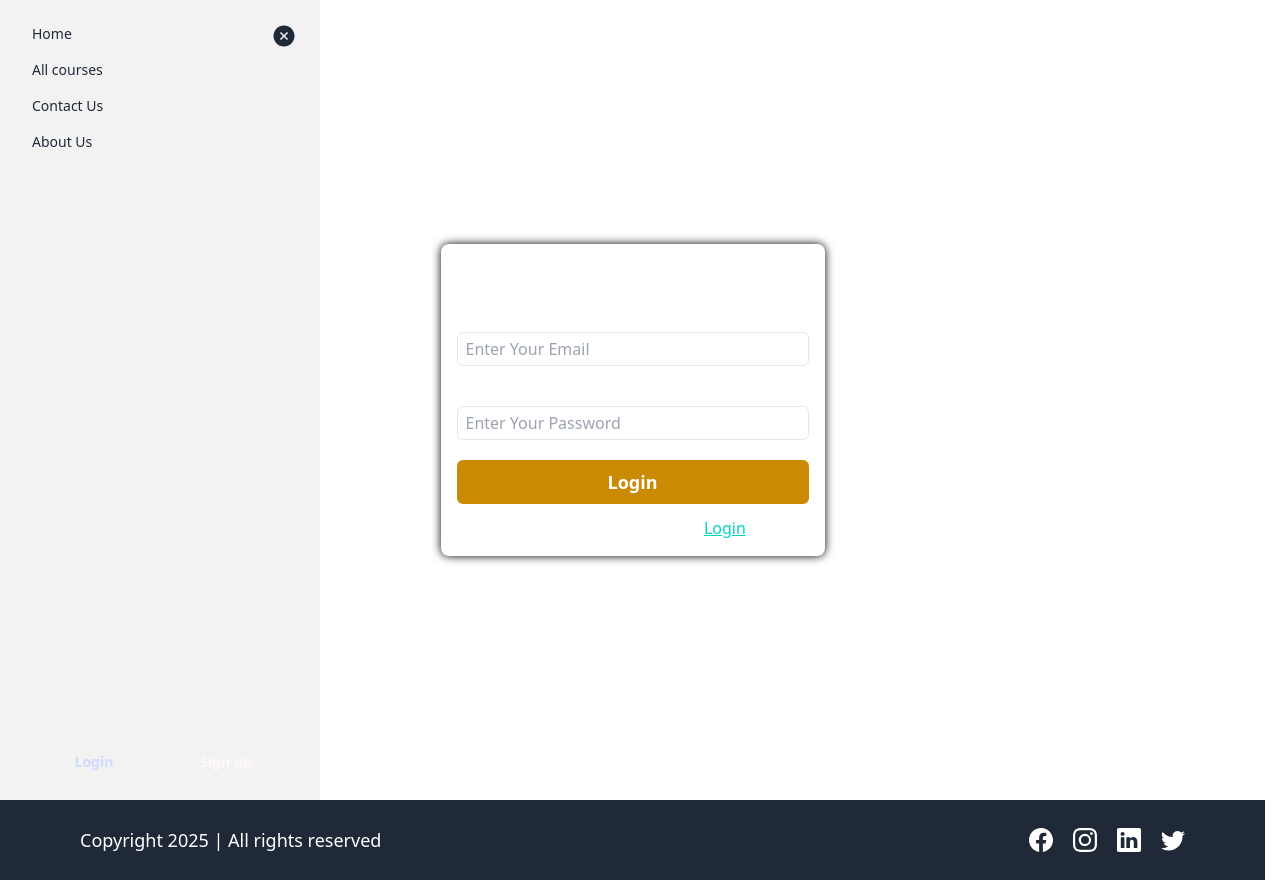
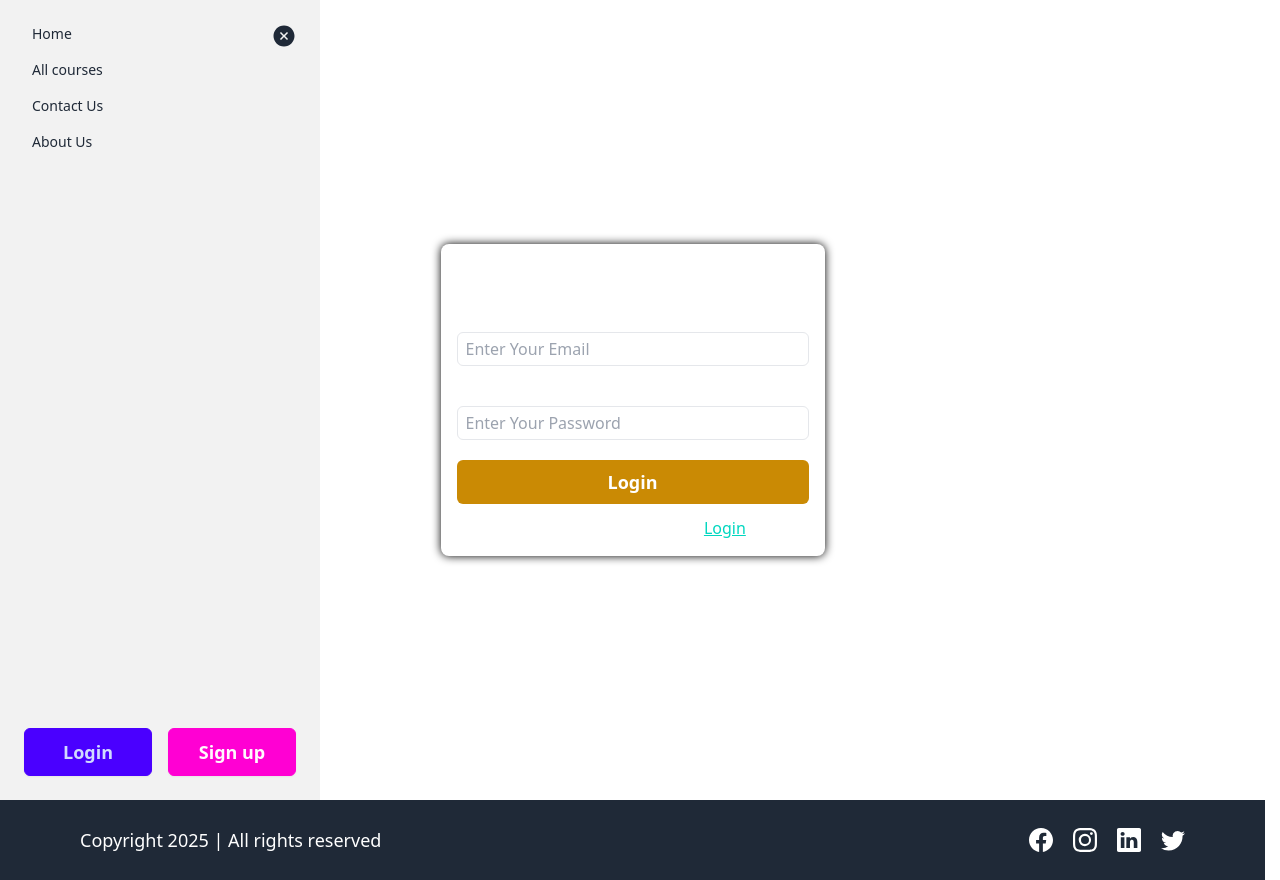
Before and after one commit to DevRahulll/LMS-Learning-Management-System, a React (Vite) app in the folder Frontend/: page /login in a window 1280 px wide. Both pictures are taken after a click on the label 32 px from the left and 32 px from the top of the page. Built offline with nearby package versions, Linux system fonts and the light colour scheme.

Commit message:
button issue fixed in layout page

```diff
--- a/Frontend/src/Layouts/HomeLayout.jsx
+++ b/Frontend/src/Layouts/HomeLayout.jsx
@@ -90,25 +90,31 @@ function HomeLayout({ children }) {
 
                         {!isLoggedIn && (
                             <li className='absolute bottom-4 w-[90%]'>
-                                <div className='w-full flex items-center justify-center'>
-                                    <button className="btn-primary px-4 py-1 font-semibold rounded-md w-full">
-                                        <Link to='/login'>Login</Link>
+                                <div className='w-full flex gap-4 items-center justify-center'>
+                                    <button className="btn btn-primary text-[18px] px-4 py-1 font-semibold rounded-md w-[50%]"
+                                        onClick={() => navigate('/login')}
+                                    >
+                                        Login
                                     </button>
-                                    <button className="btn-secondary px-4 py-1 font-semibold rounded-md w-full">
-                                        <Link to='/signup'>Sign up</Link>
+                                    <button className="btn btn-secondary text-[18px] px-4 py-1 font-semibold rounded-md w-[50%]"
+                                        onClick={() => navigate('/signup')}
+                                    >
+                                        Sign up
                                     </button>
                                 </div>
                             </li>
                         )}
 
                         {isLoggedIn && (
-                            <li className='absolute bottom-4 w-[90%]'> {/*issue */}
+                            <li className='absolute bottom-4 w-[90%]'>
                                 <div className='w-full flex items-center justify-center'>
-                                    <button className="btn-primary px-4 py-1 font-semibold rounded-md w-full">
-                                        <Link to='/user/profile'>Profile</Link>
+                                    <button className="btn btn-primary text-[18px] px-4 py-1 font-semibold rounded-md w-[50%]"
+                                        onClick={() => navigate('/user/profile')}>
+                                        Profile
                                     </button>
-                                    <button className="btn-secondary px-4 py-1 font-semibold rounded-md w-full">
-                                        <Link onClick={handleLogout}>Logout</Link>
+                                    <button className="btn btn-secondary text-[18px] px-4 py-1 font-semibold rounded-md w-[50%]"
+                                        onClick={handleLogout}>
+                                        Logout
                                     </button>
                                 </div>
                             </li>
```
